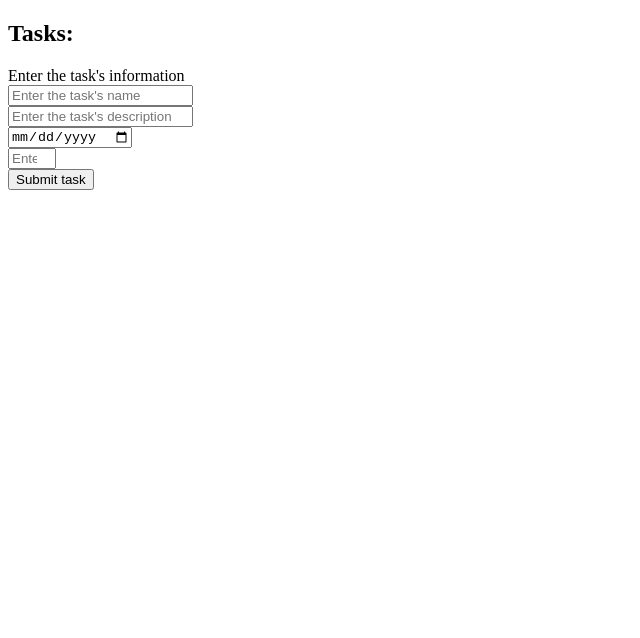
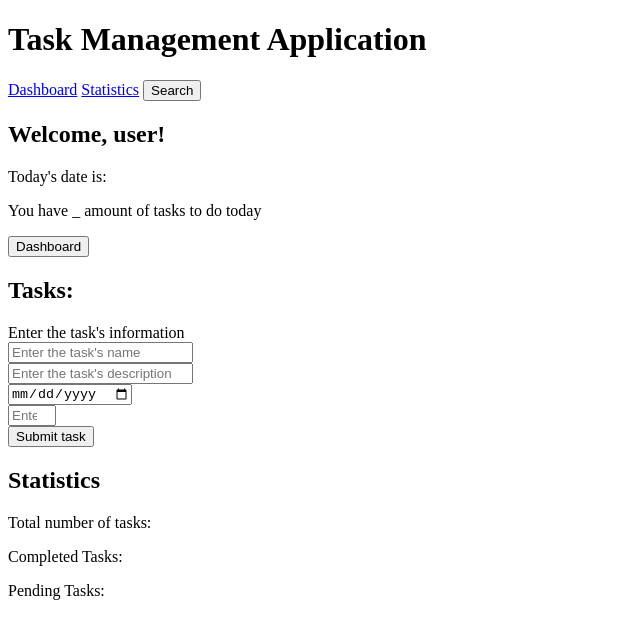
Before and after one commit to ja3749/cs212-final, a plain HTML site: page index.html in a window 1280 px wide. Shown: the whole page, without its empty margins (0-640 px from the left). Drawn offline with nearby package versions, Linux system fonts and the light colour scheme.

Commit message:
Update index.html

```diff
--- a/index.html
+++ b/index.html
@@ -5,7 +5,24 @@
         <link id="appearance" href="./style.css" rel="stylesheet">
     </head>
     <body>
+        <!-- I am adding the header at the top which will add buttons for navigation Sydney -->
+        <header>
+            <div class="nav">
+                <h1>Task Management Application</h1>
+                <nav>
+                    <a href="#">Dashboard</a>
+                    <a href="#">Statistics</a>
+                    <button>Search</button>
+                </nav>
+            </div>
 
+            <div class="welcome">
+                <h2>Welcome, user!</h2> <!-- I figured we could add an alert that asks for their name and use js to have it displayed here, but we can always cut that if we don't want it-->
+                <p>Today's date is: </p>
+                <p>You have _ amount of tasks to do today</p>
+                <button>Dashboard</button>
+            </div>
+        </header>
 
         <section id="tasks">
             <h2>Tasks:</h2>
@@ -25,6 +42,13 @@
             </form>
         </section>
 
+        <section class="statistics">
+            <h2>Statistics</h2>
+            <p>Total number of tasks: </p>
+            <p>Completed Tasks: </p>
+            <p>Pending Tasks: </p>
+        </section>
+
         <script src="https://ajax.googleapis.com/ajax/libs/jquery/3.7.1/jquery.min.js"></script>
         <script src="./app.js"></script>
     </body>
```
